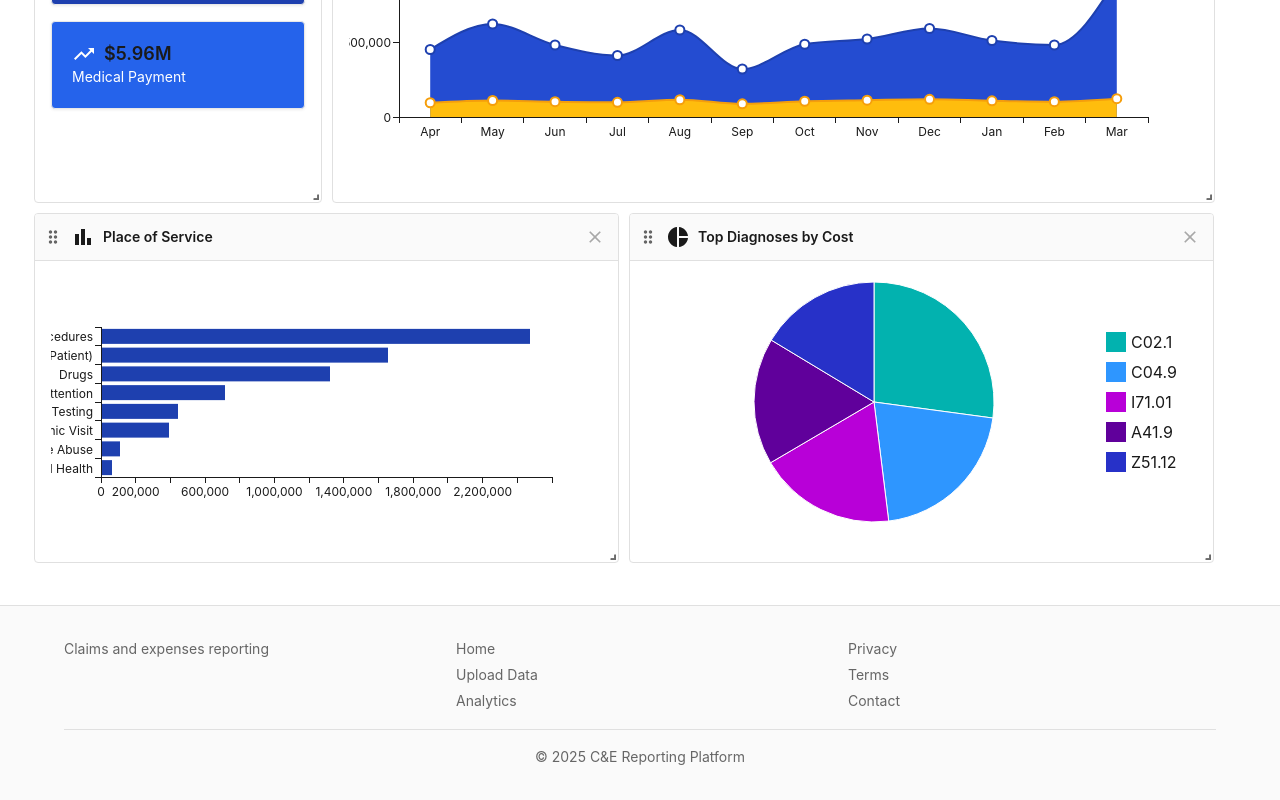
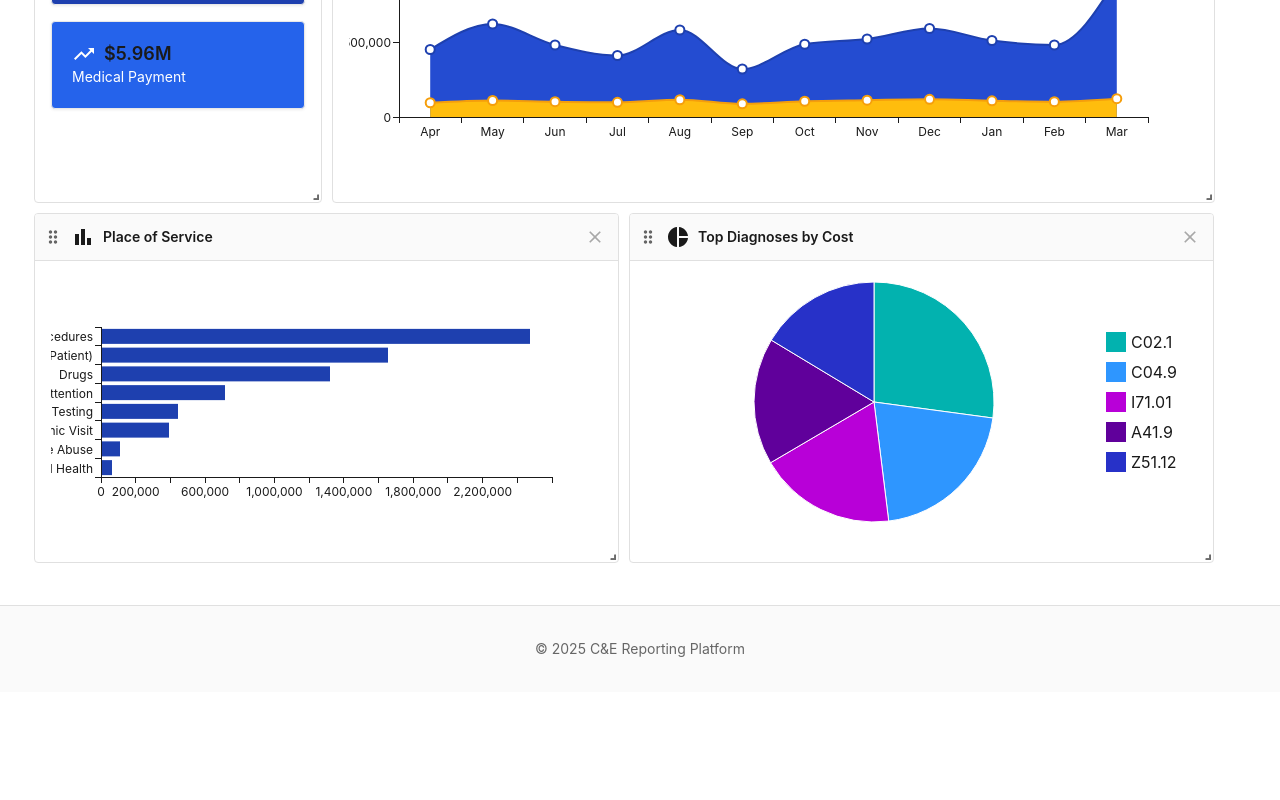
Before and after one commit to becastil/data-prototype-3, a Next.js app: page /dashboard/analytics/interactive in a window 1280 px wide. Shown: the part 652-1452 px from the top of the page. After the commit the page ends 1344 px from the top, so only its background shows below. Built offline with nearby package versions, Linux system fonts and the light colour scheme; what @mui/material-nextjs would draw is missing.

Commit message:
Simplify footer component and update build logs
- Remove detailed footer sections, keep only copyright
- Update development logs with latest compilation metrics

🤖 Generated with [Claude Code](https://claude.ai/code)

Co-Authored-By: Claude <noreply@anthropic.com>

```diff
--- a/components/Footer.tsx
+++ b/components/Footer.tsx
@@ -18,76 +18,6 @@ export function Footer() {
       }}
     >
       <Container maxWidth="lg">
-        <Grid container spacing={3}>
-          <Grid item xs={12} sm={4}>
-            <Typography variant="body2" color="text.secondary">
-              Claims and expenses reporting
-            </Typography>
-          </Grid>
-          <Grid item xs={12} sm={4}>
-            <Box sx={{ display: 'flex', flexDirection: 'column', gap: 0.5 }}>
-              <MuiLink
-                component={Link}
-                href="/"
-                variant="body2"
-                color="text.secondary"
-                sx={{ textDecoration: 'none', '&:hover': { textDecoration: 'underline' } }}
-              >
-                Home
-              </MuiLink>
-              <MuiLink
-                component={Link}
-                href="/dashboard/upload"
-                variant="body2"
-                color="text.secondary"
-                sx={{ textDecoration: 'none', '&:hover': { textDecoration: 'underline' } }}
-              >
-                Upload Data
-              </MuiLink>
-              <MuiLink
-                component={Link}
-                href="/dashboard/analytics"
-                variant="body2"
-                color="text.secondary"
-                sx={{ textDecoration: 'none', '&:hover': { textDecoration: 'underline' } }}
-              >
-                Analytics
-              </MuiLink>
-            </Box>
-          </Grid>
-          <Grid item xs={12} sm={4}>
-            <Box sx={{ display: 'flex', flexDirection: 'column', gap: 0.5 }}>
-              <MuiLink
-                component={Link}
-                href="/legal/privacy"
-                variant="body2"
-                color="text.secondary"
-                sx={{ textDecoration: 'none', '&:hover': { textDecoration: 'underline' } }}
-              >
-                Privacy
-              </MuiLink>
-              <MuiLink
-                component={Link}
-                href="/legal/terms"
-                variant="body2"
-                color="text.secondary"
-                sx={{ textDecoration: 'none', '&:hover': { textDecoration: 'underline' } }}
-              >
-                Terms
-              </MuiLink>
-              <MuiLink
-                component={Link}
-                href="/contact"
-                variant="body2"
-                color="text.secondary"
-                sx={{ textDecoration: 'none', '&:hover': { textDecoration: 'underline' } }}
-              >
-                Contact
-              </MuiLink>
-            </Box>
-          </Grid>
-        </Grid>
-        <Divider sx={{ my: 2, borderColor: '#e0e0e0' }} />
         <Typography variant="body2" color="text.secondary" align="center">
           © {currentYear} C&E Reporting Platform
         </Typography>
```
Also changed, not shown: 1 other file (tests, documents, lock files or other folders).
